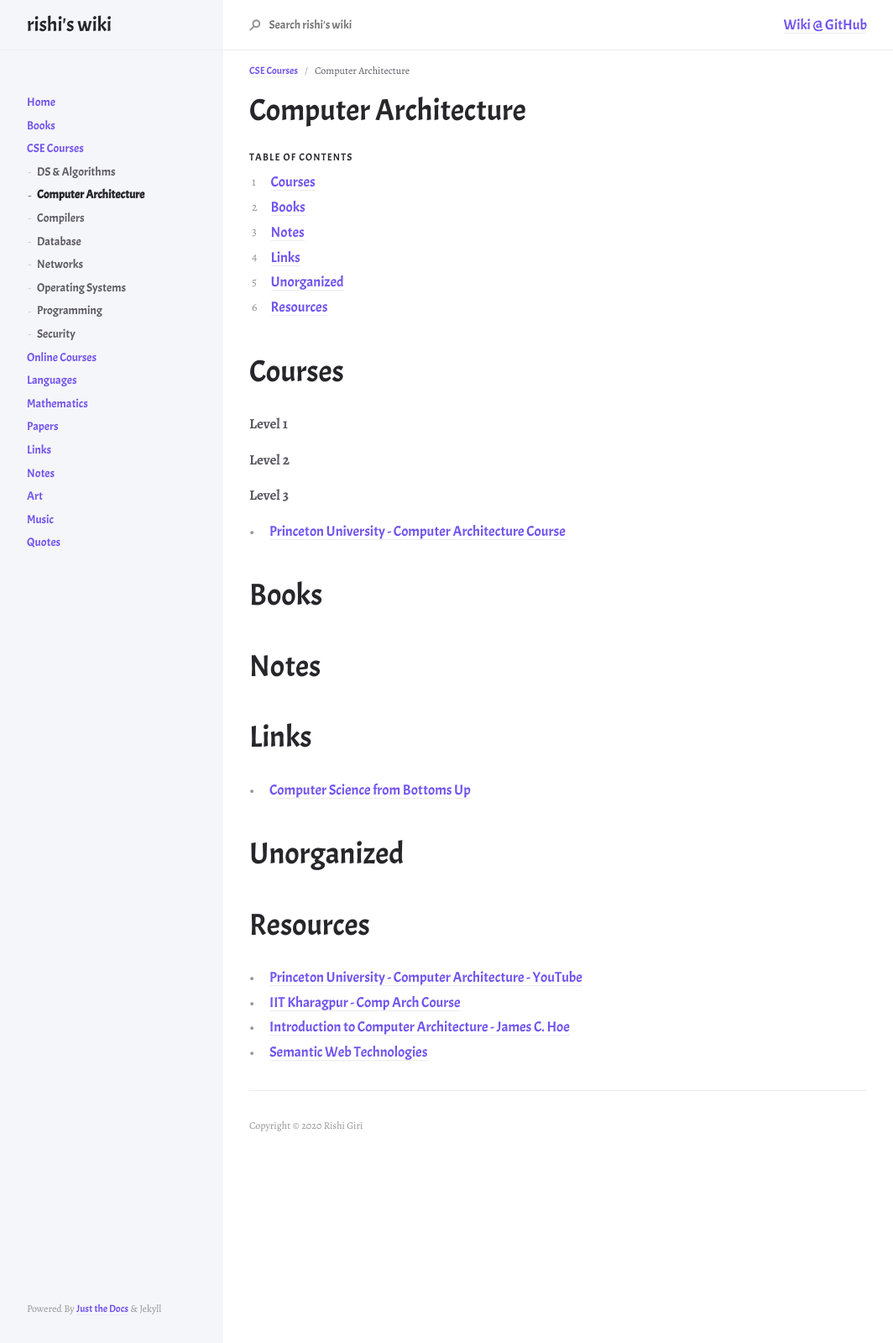
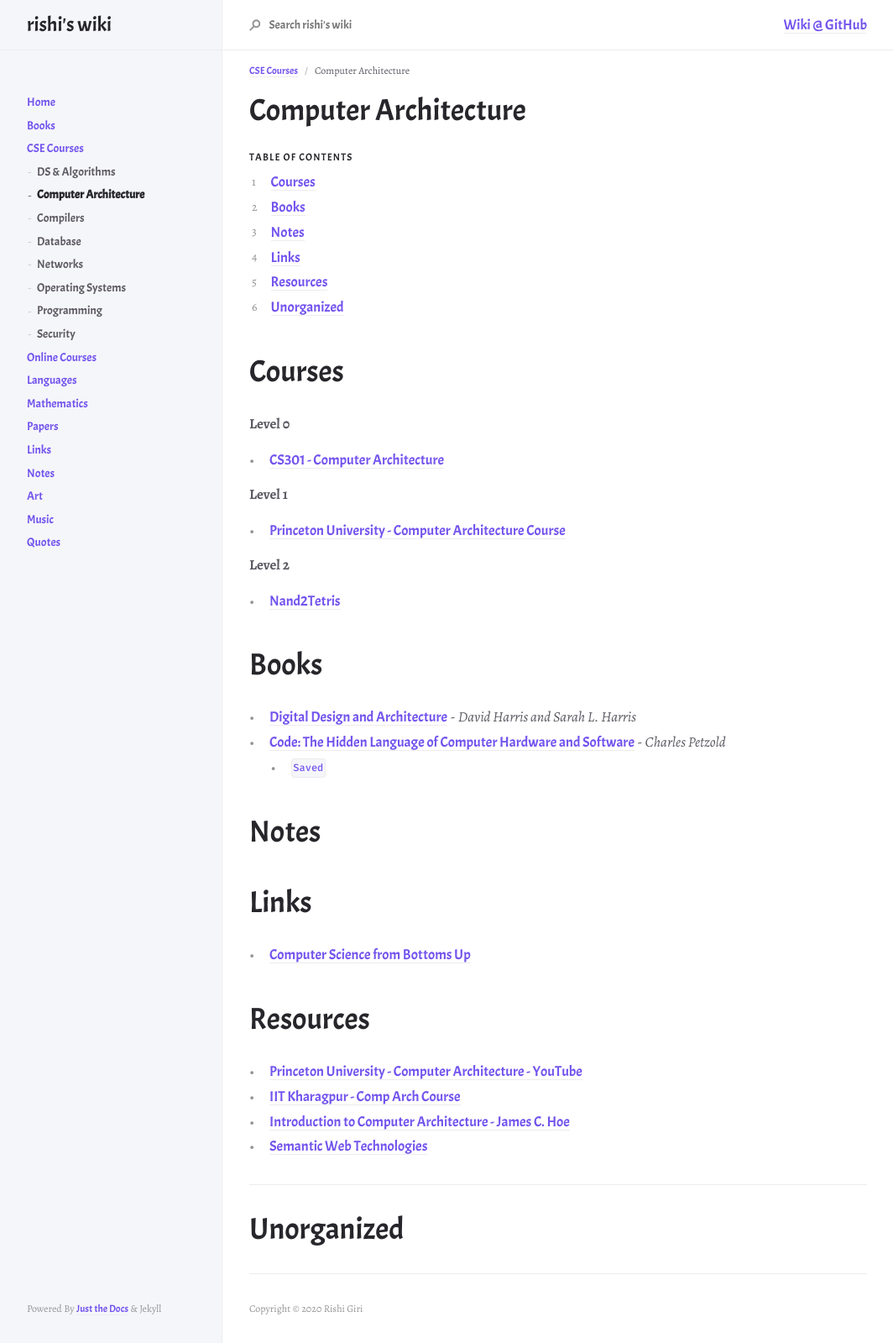
Before and after one commit to r8w/r8w, a Jekyll site: the page built from docs/courses/architecture.md, in a window 1280 px wide. Shown: the whole page at 84% size, without its empty margins (107-1171 px from the left). Built offline with Jekyll 4.4.1, drawn with Linux system fonts in a browser that asks for light colours; nearby versions of some CDN libraries.

Commit message:
update cs architecture section

```diff
--- a/docs/courses/architecture.md
+++ b/docs/courses/architecture.md
@@ -16,15 +16,23 @@ nav_order: 2
 
 # Courses
 
+__Level 0__
+
+- [CS301 - Computer Architecture](https://learn.saylor.org/course/view.php?id=71#)
+
 __Level 1__
+
+- [Princeton University - Computer Architecture Course](https://www.coursera.org/learn/comparch/home/welcome)
 
 __Level 2__
 
-__Level 3__
-
-- [Princeton University - Computer Architecture Course](https://www.coursera.org/learn/comparch/home/welcome)
+- [Nand2Tetris](https://www.nand2tetris.org/course)
 
 # Books
+
+- [Digital Design and Architecture](https://cseweb.ucsd.edu/classes/wi20/cse140-b/Digital_Design_and_Computer_Architecture_2nd_edition.pdf) - *David Harris and Sarah L. Harris*
+- [Code: The Hidden Language of Computer Hardware and Software](https://www.goodreads.com/book/show/44882.Code) - *Charles Petzold*
+	- [`Saved`](chrome-extension://jhhclmfgfllimlhabjkgkeebkbiadflb/reader.html?filename=file%3A%2F%2F%2Fhome%2Frishi%2FDownloads%2FComputer%2520Science%2Fcode%2520the%2520hidden%2520language%2520of%2520computer%2520hardware%2520and%2520.epub)
 
 # Notes
 
@@ -32,11 +40,13 @@ __Level 3__
 
 - [Computer Science from Bottoms Up](https://www.bottomupcs.com/)
 
-# Unorganized
-
 # Resources
 
 - [Princeton University - Computer Architecture - YouTube](https://www.youtube.com/watch?v=ZerbMpQODeI&list=PL2jykFOD1AWa-2gUmJyjQpEUIUEpnz9a9)
 - [IIT Kharagpur - Comp Arch Course](https://www.youtube.com/watch?v=HXYhBCpDoVc&list=PLAPTMtRxw27aMpAaIH1ZZU6U1GwkXAJC-&)
 - [Introduction to Computer Architecture - James C. Hoe](https://users.ece.cmu.edu/~jhoe/doku/doku.php?id=18-447_introduction_to_computer_architecture)
 - [Semantic Web Technologies](https://open.hpi.de/courses/semanticweb/overview)
+
+---
+
+# Unorganized
```
